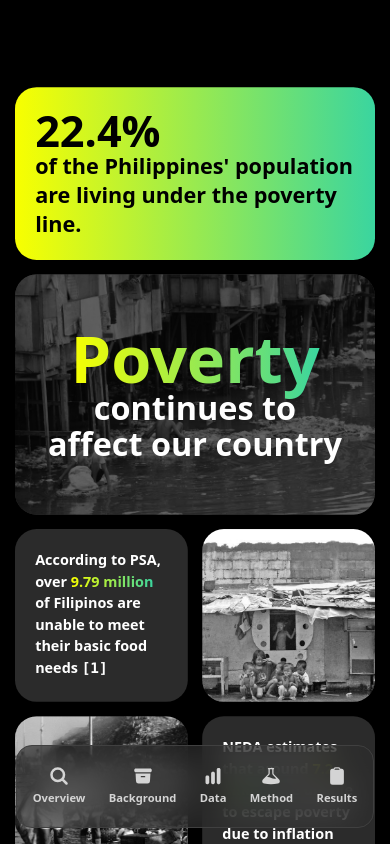
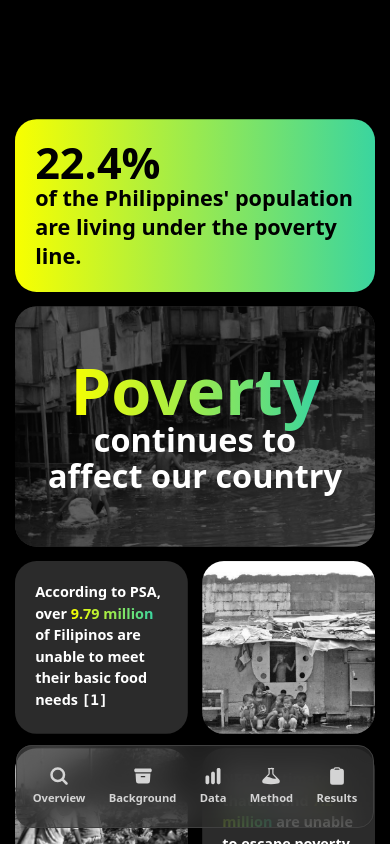
Before and after one commit to riru12/cs132portfolio, a SvelteKit app: page / in a window 390 px wide. Shown: the top 844 px of the page. Built offline with nearby package versions, Linux system fonts and the light colour scheme.

Commit message:
📱💄 adjusted padding for better device responsiveness

```diff
--- a/src/components/Bento.svelte
+++ b/src/components/Bento.svelte
@@ -9,7 +9,7 @@
     import DownArrow from "./icons/bento/DownArrow.svelte";
 </script>
 
-<section id="bento" class="flex justify-center items-center text-white pb-16 min-h-auto md:min-h-screen sm:snap-always sm:snap-start">
+<section id="bento" class="flex justify-center items-center text-white pt-8 md:pt-24 xl:pt-16 pb-16 min-h-auto md:min-h-screen sm:snap-always sm:snap-start">
     <div class="bento text-black">
         <div id="box-1" class="group flex flex-col justify-center items-center special">
             <div class="group-hover:hidden"><h2 class="text-5xl ">22.4%</h2><p class="font-semibold text-2xl">of the Philippines' population are living under the poverty line.</p></div>
```
